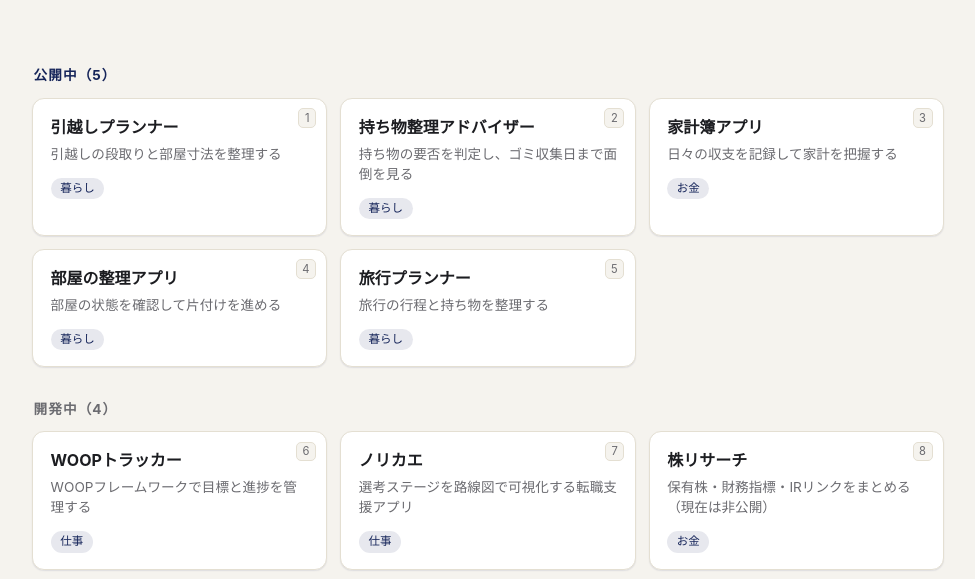
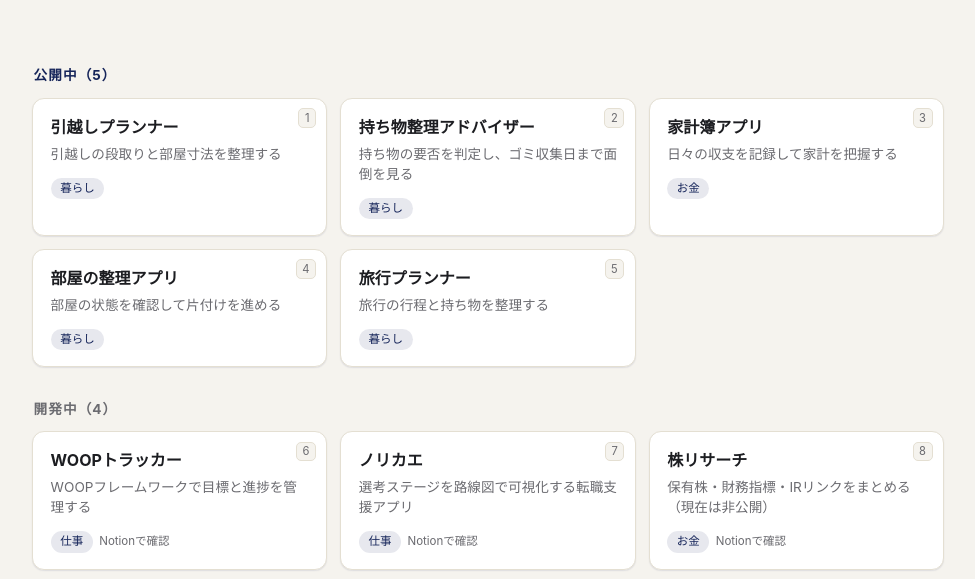
Before and after one commit to Rattuti/Rattuti.github.io, a plain HTML site: page index.html in a window 1280 px wide. Shown: the part 157-736 px from the top of the page, without its empty margins (152-1127 px from the left). Drawn offline with Linux system fonts and the light colour scheme.

Commit message:
非公開アプリのURL自動生成を廃止し、Notionページへのリンクに対応
apps.jsonのURLが空の場合、リポジトリ名からのURL組み立てはもう行わない。
代わりにnotionURL(将来apps.jsonに追加され得るNotionページURL)があれば
そちらにリンクし、無ければ非リンクの「Notionで確認」表示にする。
これによりリポジトリ名だけの誤爆で道具棚自身(Rattuti.github.io)に
リンクしてしまうことも構造的に無くなる(念のためrepo一致の防御フィルタも追加)。

カードのリンクは従来通りtarget="_blank" rel="noopener"を維持。

Co-Authored-By: Claude Sonnet 5 <noreply@anthropic.com>

```diff
--- a/index.html
+++ b/index.html
@@ -198,6 +198,19 @@
     border-radius: 999px;
     padding: 0.12rem 0.6rem;
   }
+  .card .notion-hint {
+    display: inline-block;
+    font-size: 0.72rem;
+    color: var(--muted);
+    margin-left: 0.4rem;
+  }
+  .card-disabled {
+    cursor: default;
+  }
+  .card-disabled:hover {
+    background: var(--panel);
+    border-color: var(--border);
+  }
 
   .empty, .loading {
     color: var(--muted);
@@ -330,11 +343,14 @@
 
       list.forEach(function (app) {
         cardCounter++;
-        var card = document.createElement("a");
-        card.className = "card";
-        card.href = app.url || "#";
-        card.target = "_blank";
-        card.rel = "noopener";
+        var hasHref = !!app.href;
+        var card = document.createElement(hasHref ? "a" : "div");
+        card.className = "card" + (hasHref ? "" : " card-disabled");
+        if (hasHref) {
+          card.href = app.href;
+          card.target = "_blank";
+          card.rel = "noopener";
+        }
 
         if (cardCounter <= 9) {
           var num = document.createElement("span");
@@ -360,6 +376,13 @@
           cat.className = "category";
           cat.textContent = app.category;
           card.appendChild(cat);
+        }
+
+        if (!app.url) {
+          var notionHint = document.createElement("span");
+          notionHint.className = "notion-hint";
+          notionHint.textContent = "Notionで確認";
+          card.appendChild(notionHint);
         }
 
         grid.appendChild(card);
@@ -402,8 +425,8 @@
 
   function launch(index) {
     var entry = visibleCards[index];
-    if (!entry || !entry.app.url) return;
-    window.open(entry.app.url, "_blank", "noopener");
+    if (!entry || !entry.app.href) return;
+    window.open(entry.app.href, "_blank", "noopener");
   }
 
   function isEditableTarget(el) {
@@ -469,17 +492,21 @@
     }).then(function (data) {
       if (!Array.isArray(data)) throw new Error("apps.json is not an array");
       return data.map(function (item) {
+        var url = item.URL || item.url || "";
+        var notionUrl = item.notionURL || item.notionUrl || item.notion_url || "";
         return {
           name: item.名前 || item.name || "",
           status: item.状態 || item.status || "",
           repo: item.リポジトリ || item.repo || "",
-          url: item.URL || item.url || buildUrlFromRepo(item.リポジトリ || item.repo),
+          url: url,
+          notionUrl: notionUrl,
+          href: url || notionUrl || "",
           category: item.カテゴリ || item.category || "",
           description: item.説明 || item.description || "",
           order: typeof item.表示順 === "number" ? item.表示順 :
             (typeof item.order === "number" ? item.order : 999999)
         };
-      });
+      }).filter(function (app) { return app.repo !== PORTAL_REPO; });
     });
   }
 
@@ -494,11 +521,14 @@
         return repos
           .filter(function (r) { return r.name !== PORTAL_REPO && !r.fork; })
           .map(function (r, i) {
+            var url = r.homepage || buildUrlFromRepo(r.name);
             return {
               name: r.name,
               status: "公開中",
               repo: r.name,
-              url: r.homepage || buildUrlFromRepo(r.name),
+              url: url,
+              notionUrl: "",
+              href: url,
               category: "その他",
               description: r.description || "",
               order: i
```
